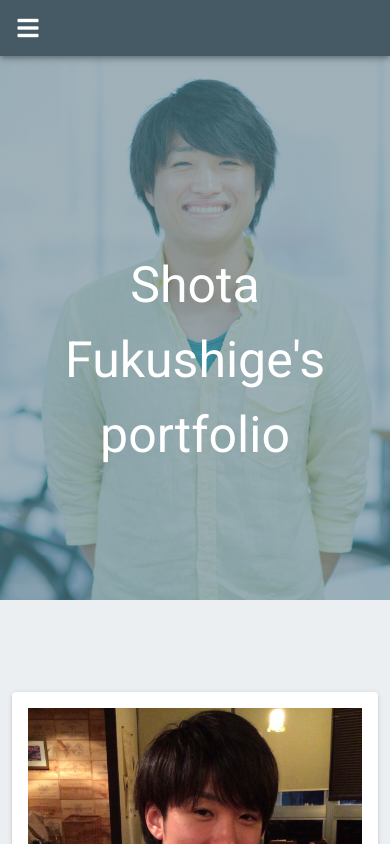
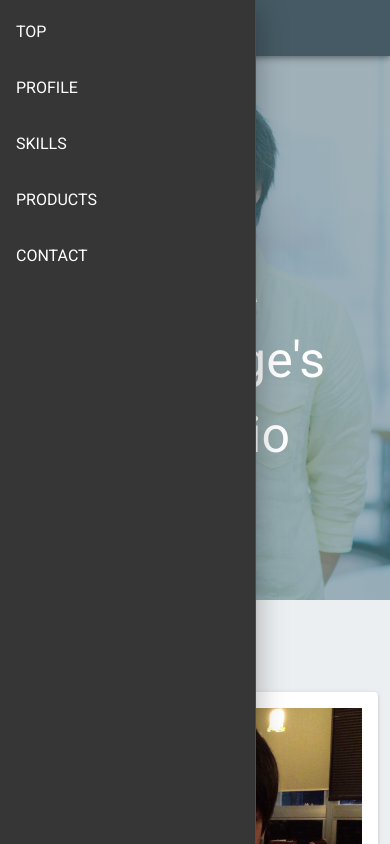
Before and after one commit to fksgshota/portfolio, a Vue app: page / in a window 390 px wide. Both pictures are taken after a click on the button 28 px from the left and 28 px from the top of the page. Shown: the top 844 px of the page. Built offline with nearby package versions, Linux system fonts and the light colour scheme.

Commit message:
Mobile表示のハンバーガーメニューできた！

```diff
--- a/src/components/Header.vue
+++ b/src/components/Header.vue
@@ -1,6 +1,18 @@
 <template>
-  <v-app-bar fixed class="header blue-grey darken-2">
-    <v-app-bar-nav-icon dark app class="header_nav_icon" @click="drawer = true"></v-app-bar-nav-icon>
+  <v-app-bar app class="header blue-grey darken-2">
+    <v-app-bar-nav-icon dark class="header_nav_icon" @click.stop="drawer = !drawer"></v-app-bar-nav-icon>
+    <v-navigation-drawer app dark temporary hide-overlay v-model="drawer">
+      <v-list nav dark>
+        <v-list-item-group v-model="group">
+          <HeaderHamburgerMenu
+            v-for="link in links"
+            :key="link.name"
+            :name="link.name"
+            :selector="link.selector"
+          ></HeaderHamburgerMenu>
+        </v-list-item-group>
+      </v-list>
+    </v-navigation-drawer>
     <v-container class="d-flex justify-space-around">
       <HeaderButton
         class="header_nav_link"
@@ -14,37 +26,46 @@
 </template>
 <script>
 import HeaderButton from './HeaderButton';
+import HeaderHamburgerMenu from './HeaderHamburgerMenu';
 
 export default {
   data () {
     return {
       drawer: false,
+      group: null,
+
       links: [
         {
           name: "TOP",
           selector: "#first",
         },
         {
-          name: "Profile",
+          name: "PROFILE",
           selector: "#second",
         },
         {
-          name: "Skills",
+          name: "SKILLS",
           selector: "#third",
         },
         {
-          name: "Products",
+          name: "PRODUCTS",
           selector: "#fourth",
         },
         {
-          name: "Contact",
+          name: "CONTACT",
           selector: "#fifth",
         },
       ]
     }
   },
   components: {
-    HeaderButton
+    HeaderButton,
+    HeaderHamburgerMenu
+  },
+  watch: {
+    group () {
+      this.drawer = false
+    },
   }
 }
 </script>
--- /dev/null
+++ b/src/components/HeaderHamburgerMenu.vue
@@ -0,0 +1,23 @@
+    <template>
+  <v-list-item dark @click="$vuetify.goTo(selector, easeOutQuad)">
+    <v-list-item-title>{{name}}</v-list-item-title>
+  </v-list-item>
+</template>
+
+<script>
+export default {
+  props: {
+    name: {
+      type: String,
+      required: true,
+    },
+    selector: {
+      type: String,
+      required: true,
+    },
+  }
+}
+</script>
+
+<style lang="scss" scoped>
+</style>
```
